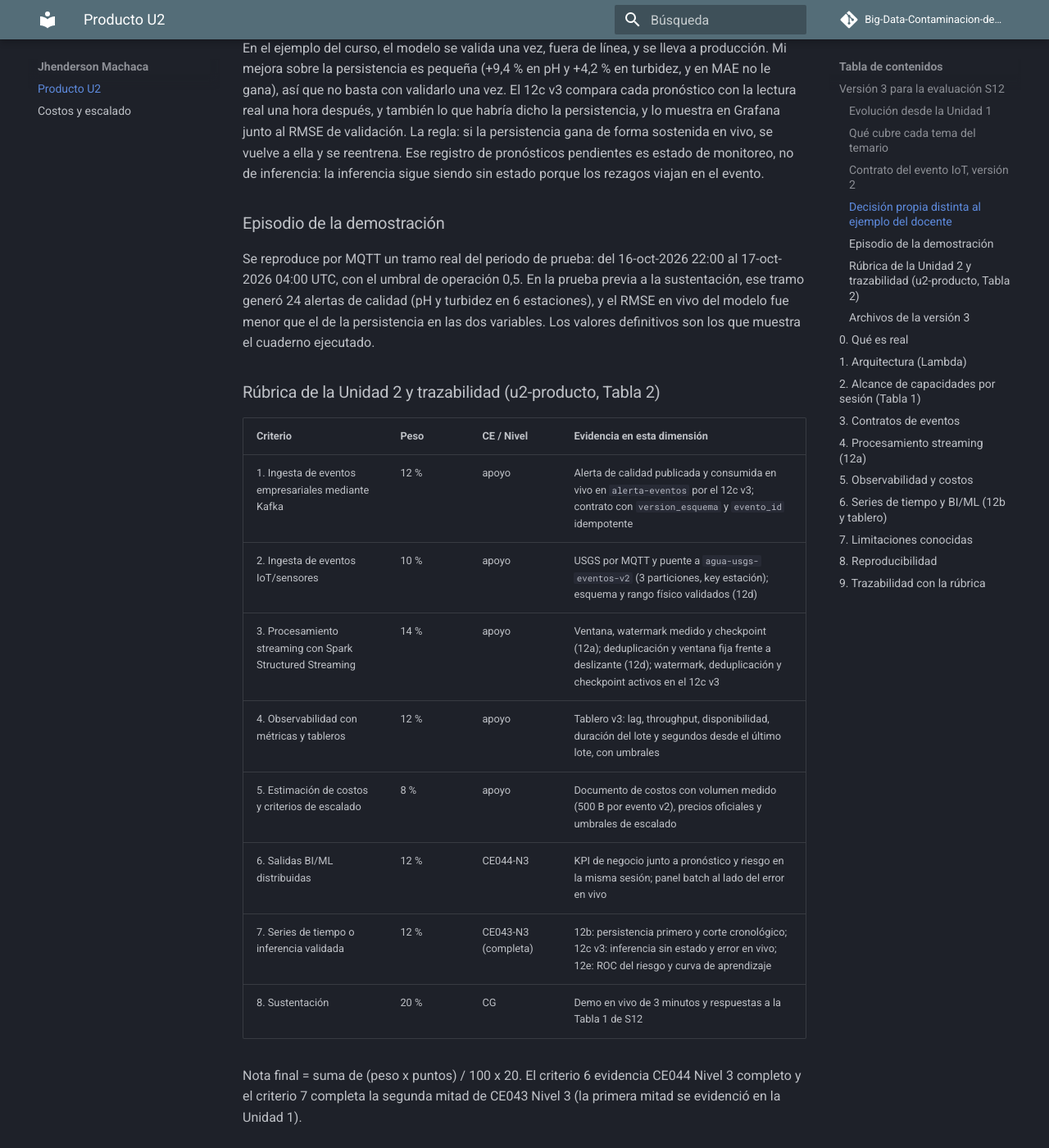
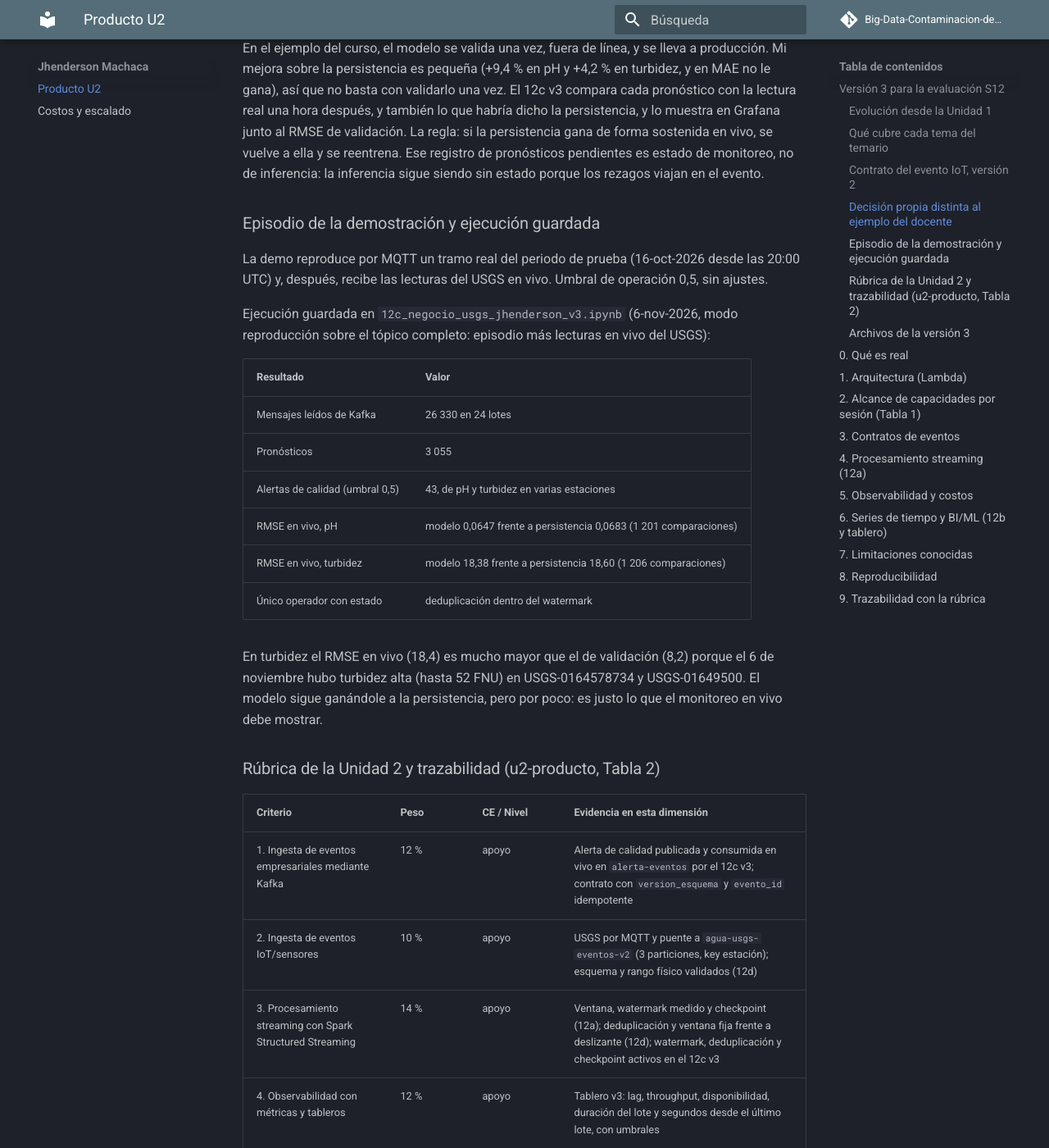
Before and after one commit to Patricia-Apaza/Big-Data-Contaminacion-del-Agua-, an MkDocs documentation site: the page built from docs/jhenderson/u2-producto.md, in a window 1280 px wide and 1400 px high, scrolled down 2264 px. Shown: the whole window at 82% size. Built offline with MkDocs 1.6.1 and Material for MkDocs 9.7.7, drawn with Linux system fonts in a browser that asks for light colours; comment, search, counter and statistics services are not loaded.

Commit message:
U2 Jhenderson: seccion 2 del 12c v3 con la lectura fija y documentacion al dia

```diff
--- a/docs/jhenderson/u2-producto.md
+++ b/docs/jhenderson/u2-producto.md
@@ -45,9 +45,22 @@ Tamaño medio: unos 500 bytes (medido sobre 2 221 eventos v2 reales), frente a 3
 
 En el ejemplo del curso, el modelo se valida una vez, fuera de línea, y se lleva a producción. Mi mejora sobre la persistencia es pequeña (+9,4 % en pH y +4,2 % en turbidez, y en MAE no le gana), así que no basta con validarlo una vez. El 12c v3 compara cada pronóstico con la lectura real una hora después, y también lo que habría dicho la persistencia, y lo muestra en Grafana junto al RMSE de validación. La regla: si la persistencia gana de forma sostenida en vivo, se vuelve a ella y se reentrena. Ese registro de pronósticos pendientes es estado de monitoreo, no de inferencia: la inferencia sigue siendo sin estado porque los rezagos viajan en el evento.
 
-### Episodio de la demostración
+### Episodio de la demostración y ejecución guardada
 
-Se reproduce por MQTT un tramo real del periodo de prueba: del 16-oct-2026 22:00 al 17-oct-2026 04:00 UTC, con el umbral de operación 0,5. En la prueba previa a la sustentación, ese tramo generó 24 alertas de calidad (pH y turbidez en 6 estaciones), y el RMSE en vivo del modelo fue menor que el de la persistencia en las dos variables. Los valores definitivos son los que muestra el cuaderno ejecutado.
+La demo reproduce por MQTT un tramo real del periodo de prueba (16-oct-2026 desde las 20:00 UTC) y, después, recibe las lecturas del USGS en vivo. Umbral de operación 0,5, sin ajustes.
+
+Ejecución guardada en `12c_negocio_usgs_jhenderson_v3.ipynb` (6-nov-2026, modo reproducción sobre el tópico completo: episodio más lecturas en vivo del USGS):
+
+| Resultado | Valor |
+|---|---|
+| Mensajes leídos de Kafka | 26 330 en 24 lotes |
+| Pronósticos | 3 055 |
+| Alertas de calidad (umbral 0,5) | 43, de pH y turbidez en varias estaciones |
+| RMSE en vivo, pH | modelo 0,0647 frente a persistencia 0,0683 (1 201 comparaciones) |
+| RMSE en vivo, turbidez | modelo 18,38 frente a persistencia 18,60 (1 206 comparaciones) |
+| Único operador con estado | deduplicación dentro del watermark |
+
+En turbidez el RMSE en vivo (18,4) es mucho mayor que el de validación (8,2) porque el 6 de noviembre hubo turbidez alta (hasta 52 FNU) en USGS-0164578734 y USGS-01649500. El modelo sigue ganándole a la persistencia, pero por poco: es justo lo que el monitoreo en vivo debe mostrar.
 
 ### Rúbrica de la Unidad 2 y trazabilidad (u2-producto, Tabla 2)
 
```
Also changed, not shown: pyspark/sesiones/AquaVigia_Producto_U2/jhenderson/u2-producto.md (+15 -2 lines), 1 other file.
